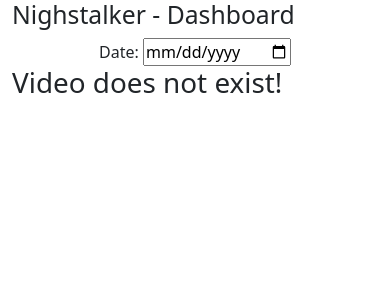
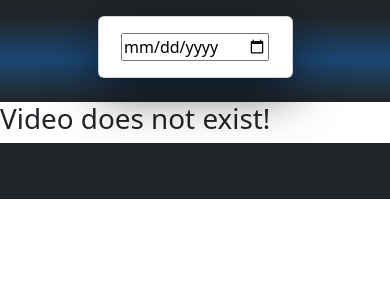
Before and after one commit to gareth-stoyle/nightstalker, a Flask app: template app/templates/dashboard.html in a window 390 px wide. Shown: the top 300 px of the page. Run offline with Flask 3, Linux system fonts and the light colour scheme; the template is opened without the code that fills it, so the values that code supplies are empty.

Commit message:
initial styling

```diff
--- a/app/static/css/main.css
+++ b/app/static/css/main.css
@@ -0,0 +1,52 @@
+html {
+    padding: 0;
+    margin: 0;
+}
+
+
+h2 {
+    font-family: Copperplate, Arial, Helvetica;
+    padding-top: 5px;
+    padding-top: 5px;
+}
+
+.p3 {
+    font-family: "Lucida Console", "Courier New", monospace;
+}
+
+
+#video_container {
+    margin: 138px auto;
+    box-shadow: 0 1rem 3rem rgba(0,0,0,.6);
+}
+
+#side-column {
+    display: flex;
+    flex-direction: column;
+    justify-content: center;
+    align-items: center;
+}
+
+.card {
+    box-shadow: 0 1rem 3rem rgba(0,0,0,.6);
+}
+
+#side-column {
+    background: linear-gradient(180deg, rgba(33,37,41,1) 0%, rgba(26,71,116,1) 50%, rgba(33,37,41,1) 100%);
+}
+
+.form-range::-webkit-slider-thumb {
+    background: rgba(26, 84, 143, 1);
+}
+
+.form-range::-moz-range-thumb {
+    background: rgba(26, 84, 143, 1);
+}
+
+.form-range::-ms-thumb {
+    background: rgba(26, 84, 143, 1);
+}
+
+.inset-shadow {
+    box-shadow: inset 0 0 15px #000000;
+}
--- a/app/templates/dashboard.html
+++ b/app/templates/dashboard.html
@@ -6,6 +6,8 @@
     <title>Home</title>
     <link href="https://cdn.jsdelivr.net/npm/bootstrap@5.3.2/dist/css/bootstrap.min.css" rel="stylesheet" integrity="sha384-T3c6CoIi6uLrA9TneNEoa7RxnatzjcDSCmG1MXxSR1GAsXEV/Dwwykc2MPK8M2HN" crossorigin="anonymous">
     <link rel="stylesheet" href="{{ url_for('static', filename='css/main.css') }}">
+    <link rel="icon" type="image/png" sizes="32x32" href="{{ url_for('static', filename='images/favicon-32x32.png') }}">
+    <link rel="icon" type="image/png" sizes="16x16" href="{{ url_for('static', filename='images/favicon-16x16.png') }}">
     <script type="text/javascript">
         var hrData = JSON.parse('{{ hr_data|tojson }}');
         var sleepData = JSON.parse('{{ sleep_data|tojson }}');
@@ -20,13 +22,40 @@
     </script>
 </head>
 <body>
-    <div class="container" id="container">
-        <h2>Nighstalker - Dashboard</h2>
-        <div class="container text-center" id="date_picker">
-            <label for="date">Date:</label>
-            <input type="date" id="date" name="date" value="{{ requested_date }}">
+    <nav class="navbar navbar-expand-lg navbar-dark bg-dark">
+        <div class="container">
+            <div class="collapse navbar-collapse" id="navbarNav">
+            <ul class="navbar-nav ml-auto">
+                <li class="nav-item">
+                <h2 class="text-white">DreamDash</h2>
+                </li>
+            </ul>
+            </div>
+        </div>
+    </nav>
+
+    <div class="main" id="container">
+        <div class="row">
+            <div class="col-sm-8 inset-shadow" id="main_column"></div>
+
+            <div class="col-sm-4" id="side-column">
+                <div class="card mb-4 mx-auto" id="date_picker" style="width: 50%;">
+                    <div class="card-body text-center">
+                        <input type="date" id="date" name="date" value="{{ requested_date }}">
+                    </div>
+                </div>
+            </div>
+
+
         </div>
     </div>
+
+    <footer class="bg-dark text-center text-muted py-2">
+        <div class="container">
+            <p>Gareth &copy; 2023. All rights reserved.</p>
+        </div>
+    </footer>
+
     <script src="{{ url_for('static', filename='js/fitbit.js') }}"></script>
     <script src="{{ url_for('static', filename='js/sensors.js') }}"></script>
     <script src="{{ url_for('static', filename='js/dashboard.js') }}"></script>
```
Also changed, not shown: app/static/images/favicon-16x16.png (added), app/static/images/favicon-32x32.png (added), app/static/images/favicon.ico (added).
